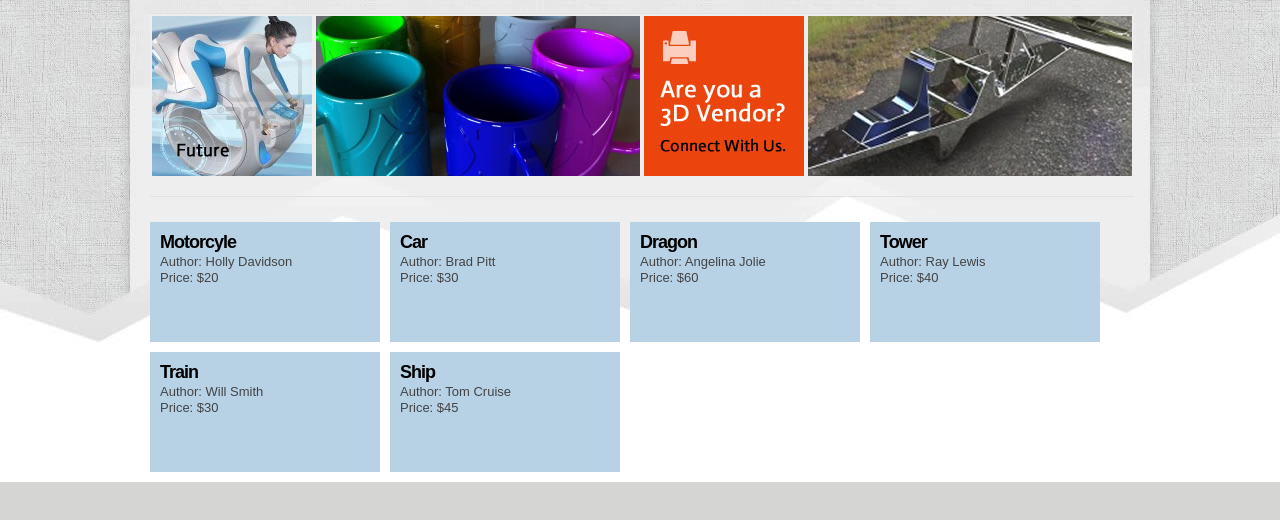
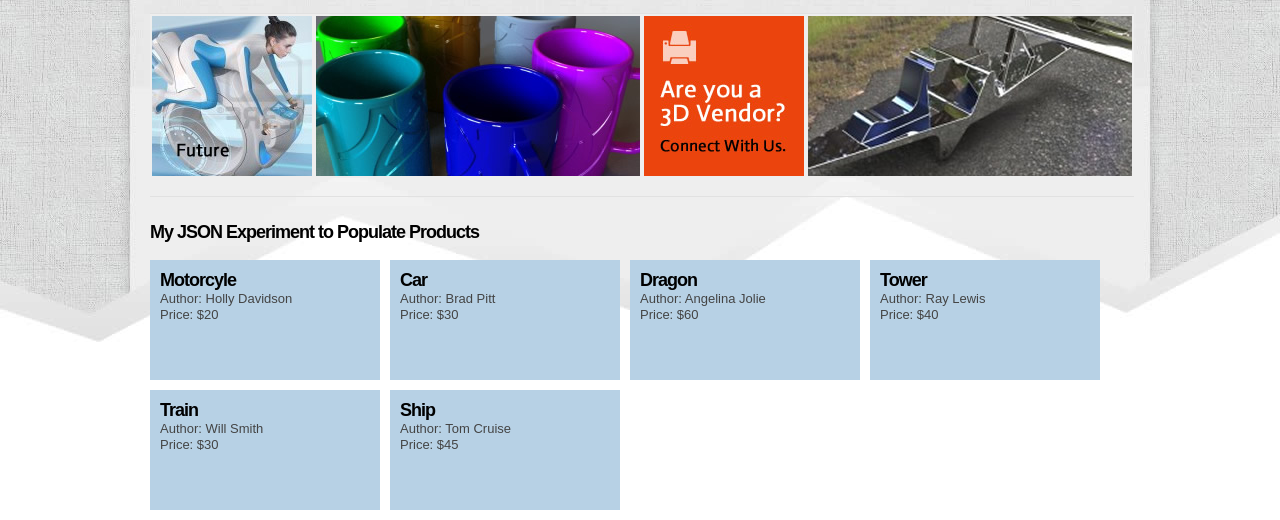
Before and after one commit to jonahyun/jonahyun.github.io, a plain HTML site: page index.html in a window 1280 px wide. Shown: the part 1050-1570 px from the top of the page. Before the commit the page ends 1532 px from the top, so only its background shows below. Drawn offline with Linux system fonts and the light colour scheme.

Commit message:
added header to JSON section

```diff
--- a/index.html
+++ b/index.html
@@ -139,6 +139,8 @@
 </table>
 </section>
 </section>
+	<h3>My JSON Experiment to Populate Products</h3>
+	<br />
 	<div id="json1"></div>
 	<div id="json2"></div>
 	<script src="js/main.js"></script>
```
